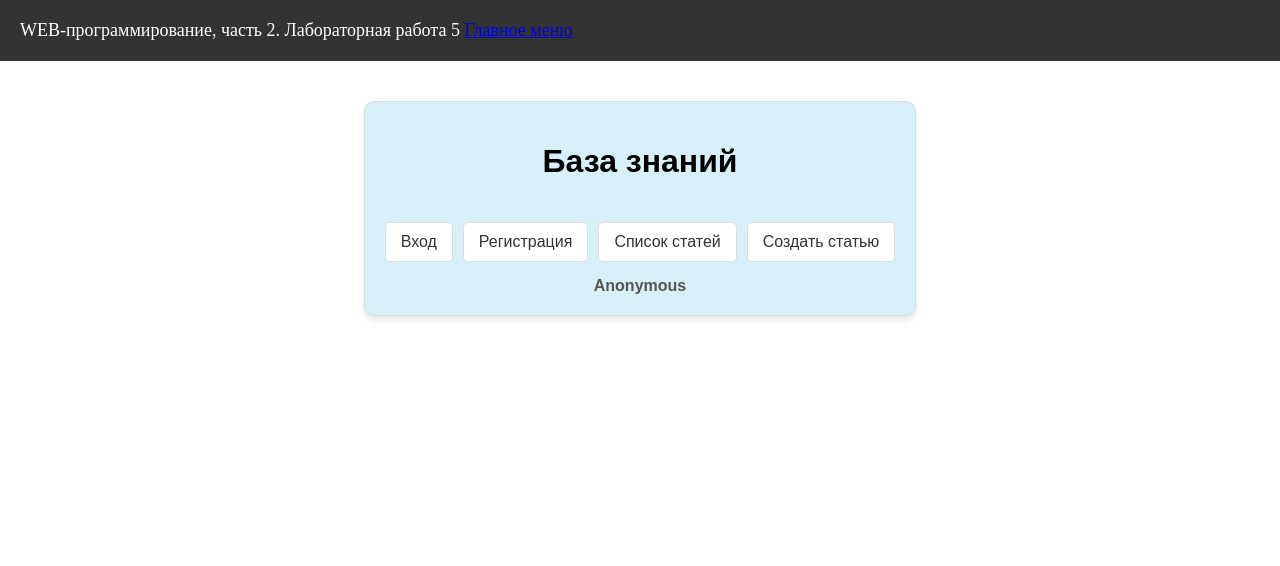
After one commit to lsdamanl/web_labs_2, a Flask app: page /lab5/ in a window 1280 px wide. The commit adds this page. Shown: the top 566 px of the page. Run offline with Flask 3, Linux system fonts and the light colour scheme.

Commit message:
Заготовка к 5-ой лабораторной

```diff
--- a/app.py
+++ b/app.py
@@ -3,6 +3,7 @@ from lab1 import lab1
 from lab2 import lab2
 from lab3 import lab3
 from lab4 import lab4
+from lab5 import lab5
 
 app = Flask(__name__)
 
@@ -12,6 +13,7 @@ app.register_blueprint(lab1)
 app.register_blueprint(lab2)
 app.register_blueprint(lab3)
 app.register_blueprint(lab4)
+app.register_blueprint(lab5)
 
 
 @app.route("/")
--- /dev/null
+++ b/lab5.py
@@ -0,0 +1,28 @@
+from flask import Blueprint, render_template, request, redirect, session, url_for
+lab5 = Blueprint('lab5',__name__)
+
+
+@lab5.route('/lab5/')
+def main():
+    username = session.get('username', 'Anonymous')
+    return render_template('lab5/lab5.html', username=username)
+
+
+@lab5.route('/lab5/login')
+def login():
+    return render_template('lab5/login.html')
+
+
+@lab5.route('/lab5/register')
+def register():
+    return render_template('lab5/register.html')
+
+
+@lab5.route('/lab5/list')
+def articles_list():
+    return render_template('lab5/list.html')
+
+
+@lab5.route('/lab5/create')
+def create_article():
+    return render_template('lab5/create.html')
--- a/templates/base.html
+++ b/templates/base.html
@@ -21,12 +21,10 @@
 <body>
     <header>
         WEB-программирование, часть 2. {{ self.lab() }}
+        <a href="/">Главное меню</a>
     </header>
     <main>
         {% block main %}{% endblock %}
-
-
-        <a href="/">Главное меню</a>
     </main>
     <footer>
         &copy; Шипилов Дмитрий, ФБИ-24, 3 курс, 2024
--- /dev/null
+++ b/templates/lab5/lab5.html
@@ -0,0 +1,63 @@
+<style>
+    main {
+        font-family: Arial, sans-serif;
+        margin: 0;
+        display: flex;
+        justify-content: center;
+        align-items: center;
+    }
+
+    .container {
+        display: flex;
+        flex-direction: column;
+        align-items: center;
+        text-align: center;
+        padding: 20px;
+        border: 1px solid #ddd;
+        border-radius: 10px;
+        background-color: #ffffff;
+        box-shadow: 0px 4px 6px rgba(0, 0, 0, 0.1);
+        background-color: #d7f0f8;
+    }
+
+    .container nav {
+        display: flex;
+        gap: 10px;
+        margin-top: 20px;
+    }
+
+    .container nav a {
+        text-decoration: none;
+        color: #333;
+        padding: 10px 15px;
+        border: 1px solid #ddd;
+        border-radius: 5px;
+        background-color: #fff;
+        transition: background-color 0.2s;
+    }
+    .container nav a:hover {
+        background-color: lightgray;
+    }
+    .username {
+        margin-top: 15px;
+        font-weight: bold;
+        color: #555;
+    }
+</style>
+
+{% extends "base.html" %}
+
+{% block lab %}Лабораторная работа 5{% endblock %}
+
+{% block main %}
+    <div class="container">
+        <h1>База знаний</h1>
+        <nav>
+            <a href="/lab5/login">Вход</a>
+            <a href="/lab5/register">Регистрация</a>
+            <a href="/lab5/list">Список статей</a>
+            <a href="/lab5/create">Создать статью</a>
+        </nav>
+        <div class="username">{{ username or "Anonymous" }}</div>
+    </div>
+{% endblock %}
```
